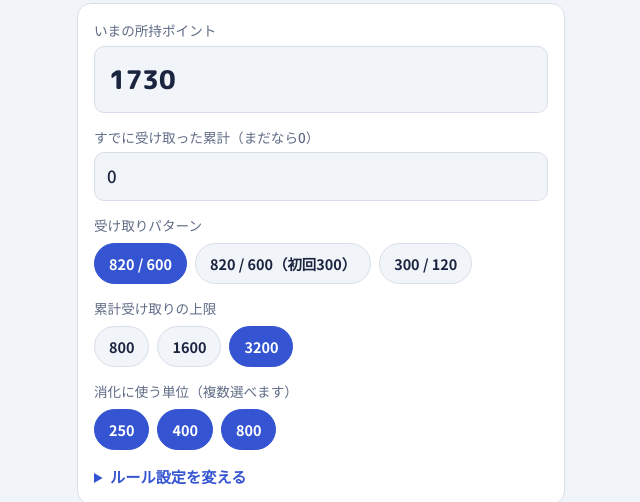
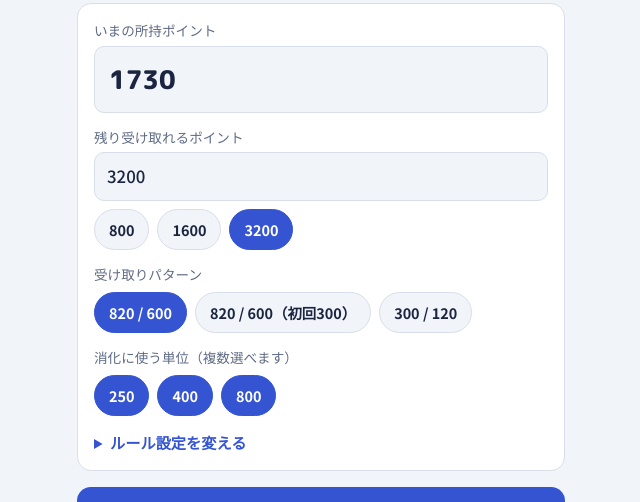
Before and after one commit to peparrot/pokemongo, a plain HTML site: page mptool/index.html in a window 1280 px wide. Shown: the part 73-575 px from the top of the page, without its empty margins (319-959 px from the left). Drawn offline with Linux system fonts and the light colour scheme.

Commit message:
入力を「残り受け取れるポイント」に変更
Co-Authored-By: Claude Fable 5.2 <noreply@anthropic.com>
Claude-Session: https://claude.ai/code/session_01QS8poqKycyMptrCSpUxUME

```diff
--- a/mptool/index.html
+++ b/mptool/index.html
@@ -176,27 +176,26 @@ tr.last td { font-weight: 700; }
     <label class="main-input" for="hold">いまの所持ポイント
       <input type="number" id="hold" inputmode="numeric" min="0" step="1" value="1730">
     </label>
-    <label for="got">すでに受け取った累計（まだなら0）
-      <input type="number" id="got" inputmode="numeric" min="0" step="1" value="0">
-    </label>
+    <div>
+      <label for="remain">残り受け取れるポイント
+        <input type="number" id="remain" inputmode="numeric" min="0" step="1" value="3200">
+      </label>
+      <div class="presets" id="cap-group" role="group" aria-label="残り受け取れるポイントをまとめて入力" style="margin-top:8px">
+        <button type="button" data-cap="800">800</button>
+        <button type="button" data-cap="1600">1600</button>
+        <button type="button" data-cap="3200">3200</button>
+      </div>
+    </div>
     <div>
       <p class="group-label" id="preset-label">受け取りパターン</p>
       <div class="presets" id="preset-group" role="group" aria-labelledby="preset-label">
-        <button type="button" id="preset-a" data-a="820" data-b="600" data-f="0" data-cap="3200">820 / 600</button>
-        <button type="button" id="preset-b" data-a="820" data-b="600" data-f="300" data-cap="3200">820 / 600（初回300）</button>
-        <button type="button" id="preset-c" data-a="300" data-b="120" data-f="0" data-cap="1600">300 / 120</button>
+        <button type="button" id="preset-a" data-a="820" data-b="600" data-f="0">820 / 600</button>
+        <button type="button" id="preset-b" data-a="820" data-b="600" data-f="300">820 / 600（初回300）</button>
+        <button type="button" id="preset-c" data-a="300" data-b="120" data-f="0">300 / 120</button>
       </div>
     </div>
     <div class="presets" id="first-row" hidden>
       <button type="button" id="usedFirst" aria-pressed="false">初回分はもう受け取った</button>
-    </div>
-    <div>
-      <p class="group-label" id="cap-label">累計受け取りの上限</p>
-      <div class="presets" id="cap-group" role="group" aria-labelledby="cap-label">
-        <button type="button" data-cap="800">800</button>
-        <button type="button" data-cap="1600">1600</button>
-        <button type="button" data-cap="3200">3200</button>
-      </div>
     </div>
     <div>
       <p class="group-label" id="unit-label">消化に使う単位（複数選べます）</p>
@@ -221,9 +220,6 @@ tr.last td { font-weight: 700; }
         <label for="units">消化の単位（手入力）
           <input type="text" id="units" inputmode="text" autocomplete="off" value="250, 400, 800">
         </label>
-        <label for="capTotal">累計上限（手入力）
-          <input type="number" id="capTotal" inputmode="numeric" min="0" step="1" value="3200">
-        </label>
         <label for="capHold">所持の上限
           <input type="number" id="capHold" inputmode="numeric" min="0" step="1" value="1500">
         </label>
@@ -245,6 +241,7 @@ tr.last td { font-weight: 700; }
 function solve(p) {
   var hasB = p.recvB > 0;
   var memo = new Map();
+  // c: points received from now on; receiving is allowed while c < p.remain.
   // f: 1 once the B slot has been used.
   // returns [bestFinalHold, totalReceivedAtEnd, stepsNeeded, action]
   // priority: bigger final hold, then bigger total received, then fewer steps
@@ -261,7 +258,7 @@ function solve(p) {
         best = [r[0], r[1], r[2] + 1, act];
       }
     }
-    if (h <= p.capHold && c <= p.capTotal) {
+    if (h <= p.capHold && c < p.remain) {
       consider(go(h + p.recvA, c + p.recvA, f), 1);
       if (hasB) { var b = bAmount(f); consider(go(h + b, c + b, 1), 2); }
     }
@@ -271,7 +268,7 @@ function solve(p) {
     memo.set(key, best);
     return best;
   }
-  var h = p.hold, c = p.got, f = p.usedFirst ? 1 : 0, steps = [];
+  var h = p.hold, c = 0, f = p.usedFirst ? 1 : 0, steps = [];
   var r = go(h, c, f);
   var final = r[0];
   while (r[3] !== 0) {
@@ -289,8 +286,8 @@ function solve(p) {
 }
 /*SOLVER-END*/
 
-var ids = ["hold", "recvA", "recvB", "firstB", "capTotal", "got", "capHold"];
-var KEY = "point-carry-v4";
+var ids = ["hold", "remain", "recvA", "recvB", "firstB", "capHold"];
+var KEY = "point-carry-v5";
 function $(id) { return document.getElementById(id); }
 function fmt(n) { return n.toLocaleString("ja-JP"); }
 
@@ -323,7 +320,7 @@ function validate(p) {
   var minU = Math.min.apply(null, p.units);
   var minR = p.recvB > 0 ? Math.min(p.recvA, p.recvB) : p.recvA;
   if (p.recvB > 0 && p.firstB > 0) minR = Math.min(minR, p.firstB);
-  var depth = p.hold / minU + (p.capTotal + p.capHold) / minR + (p.capTotal + p.capHold) / minU;
+  var depth = p.hold / minU + (p.remain + p.capHold) / minR + (p.remain + p.capHold) / minU;
   if (depth > 3000) return "数値の差が大きすぎて計算できません。受け取り額や消化の単位を大きくするか、所持・上限を小さくしてください。";
   return "";
 }
@@ -334,7 +331,7 @@ function render() {
   var showFirst = p.recvB > 0 && p.firstB > 0;
   $("first-row").hidden = !showFirst;
   if (showFirst) $("usedFirst").textContent = "初回の" + p.firstB + "pはもう受け取った";
-  capBtns.forEach(function (b) { b.setAttribute("aria-pressed", p.capTotal === +b.dataset.cap ? "true" : "false"); });
+  capBtns.forEach(function (b) { b.setAttribute("aria-pressed", p.remain === +b.dataset.cap ? "true" : "false"); });
   var out = $("out");
   var err = validate(p);
   if (err) {
@@ -361,14 +358,14 @@ function render() {
   if (res.steps.length === 0) {
     html += '<p class="hint">これ以上受け取っても消化しても増えません。いまの所持が最大です。</p>';
   } else {
-    html += '<div class="table-wrap"><table><thead><tr><th>#</th><th>操作</th><th>所持</th><th>累計受取</th></tr></thead><tbody>';
-    html += '<tr><td></td><td>スタート</td><td>' + fmt(p.hold) + '</td><td>' + fmt(p.got) + '</td></tr>';
+    html += '<div class="table-wrap"><table><thead><tr><th>#</th><th>操作</th><th>所持</th><th>残り受取</th></tr></thead><tbody>';
+    html += '<tr><td></td><td>スタート</td><td>' + fmt(p.hold) + '</td><td>' + fmt(p.remain) + '</td></tr>';
     res.steps.forEach(function (s, i) {
       var last = i === res.steps.length - 1 ? ' class="last"' : "";
       var pill = s.type === "gain"
         ? '<span class="pill gain">受取 +' + fmt(s.amount) + '</span>' + (s.first ? '<span class="tag">初回</span>' : "")
         : '<span class="pill spend">消化 −' + fmt(s.amount) + '</span>';
-      html += "<tr" + last + "><td>" + (i + 1) + "</td><td>" + pill + "</td><td>" + fmt(s.hold) + "</td><td>" + fmt(s.total) + "</td></tr>";
+      html += "<tr" + last + "><td>" + (i + 1) + "</td><td>" + pill + "</td><td>" + fmt(s.hold) + "</td><td>" + fmt(Math.max(0, p.remain - s.total)) + "</td></tr>";
     });
     html += "</tbody></table></div>";
     html += '<p class="hint">同じ最大値になるやり方が複数あるときは、受け取り合計がいちばん多く、その中で操作回数が少ないものを1つ表示しています。</p>';
@@ -384,10 +381,10 @@ function render() {
   var rules = [
     "1回の受け取りは " + amt + "。"
   ].concat(firstRule, [
-    "累計受け取りが " + fmt(p.capTotal) + "p を超えたら、それ以降は受け取れない（超える最後の1回は受け取れる）。",
+    "残り受け取れるポイントは " + fmt(p.remain) + "p からスタート。残りが1p以上あれば受け取れて、最後の1回は残りを超えて受け取れる。残りが0になったら受け取れない。",
     "所持が " + fmt(p.capHold) + "p を超えている間は受け取れない（消化して " + fmt(p.capHold) + "p 以下に戻せば受け取れる）。",
     "消化は1回につき " + p.units.slice().reverse().map(fmt).join("p・") + "p のどれかで、いつでも何回でもできる。",
-    "累計受け取りは、すでに受け取った " + fmt(p.got) + "p から数える。スタート時の所持そのものは累計に数えない。"
+    "スタート時の所持は、残り受け取れるポイントとは別に数える。"
   ]);
   var ul = $("rules");
   ul.innerHTML = "";
@@ -402,7 +399,7 @@ $("usedFirst").addEventListener("click", function () {
 });
 var capBtns = Array.prototype.slice.call(document.querySelectorAll("#cap-group button"));
 capBtns.forEach(function (b) {
-  b.addEventListener("click", function () { $("capTotal").value = b.dataset.cap; render(); });
+  b.addEventListener("click", function () { $("remain").value = b.dataset.cap; render(); });
 });
 var unitBtns = Array.prototype.slice.call(document.querySelectorAll("#unit-group button"));
 function syncUnits() {
@@ -431,7 +428,7 @@ function syncPresets(p) {
 presetBtns.forEach(function (b) {
   b.addEventListener("click", function () {
     $("recvA").value = b.dataset.a; $("recvB").value = b.dataset.b;
-    $("firstB").value = b.dataset.f; $("capTotal").value = b.dataset.cap;
+    $("firstB").value = b.dataset.f;
     render();
   });
 });
```
